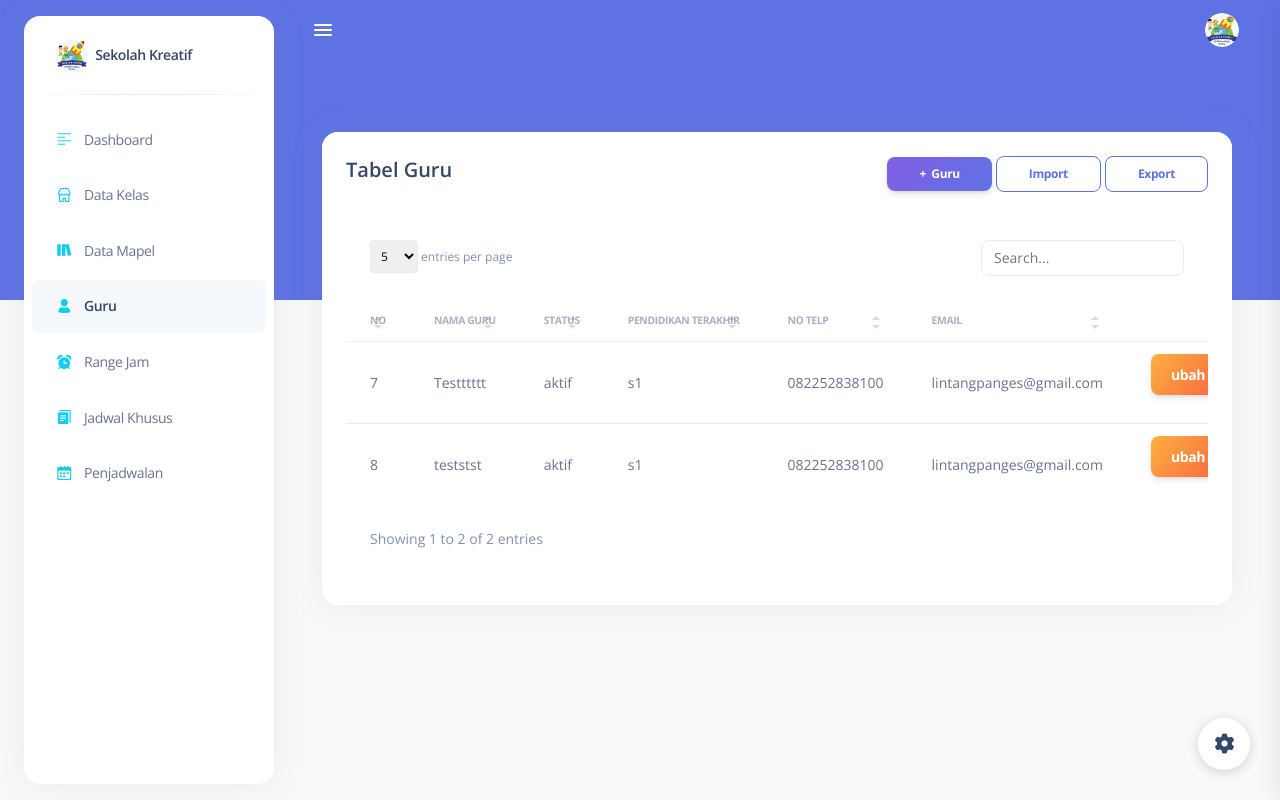
After one commit to adilsentosa/sekolahmuhammadiyah, a Django app: page /guru/ in a window 1280 px wide. The commit adds this page. Run offline with Django 5.2, Linux system fonts and the light colour scheme; a user stored in the database is signed in; data comes from the database, SQL or seed files in the repository; both versions use the stored data as it was after the commit; some libraries are stand-ins or nearby versions.

Commit message:
form guru, delete, add

```diff
--- a/core/urls.py
+++ b/core/urls.py
@@ -9,10 +9,16 @@ urlpatterns = [
     path('login/', views.loginPage, name='login'),
     path('registeruser/', views.registerPage, name='registerpage'),
     path('logout/', views.logoutUser, name='logout'),
+
+    path('guru/', views.get_guru, name='guru'),
+    path('guru/addguru/', views.add_guru, name='create_guru'),
+    path('guru/delete/<str:pk>/', views.delete_guru, name='delete_guru'),
+
     path('jadwal/', views.get_jadwal, name='get_jadwal'),
     path('jadwal/add/', views.create_jadwal, name='add_jadwal'),
     path('jadwal/delete/<str:pk>/', views.delete_jadwal, name='delete_jadwal'),
     path('jadwal/update/<str:pk>/', views.update_jadwal, name='update_jadwal'),
+
     path('kelas/', views.get_kelas, name='get_kelas'),
     path('kelas/add/', views.add_kelas, name='add_kelas'),
     path('kelas/delete/<str:pk>/', views.delete_kelas, name='delete_kelas'),
--- a/core/views.py
+++ b/core/views.py
@@ -1,4 +1,5 @@
 from django.shortcuts import render, redirect
+from django.shortcuts import render, get_object_or_404
 from django.contrib.auth import authenticate, login, logout
 from django.contrib.auth.decorators import login_required
 from django.contrib.auth.models import Group
@@ -9,6 +10,12 @@ from .forms import CreateUserForm
 
 # Create your views here.
 
+#dashboard
+@login_required(login_url='login')
+def index(request):
+    return render(request, 'index.html',)
+
+# login & register
 @unauthenticated_user
 def loginPage(request):
     if request.method == 'POST':
@@ -28,10 +35,6 @@ def logoutUser(request):
     logout(request)
     return redirect('login')
 
-@login_required(login_url='login')
-def index(request):
-    return render(request, 'index.html',)
-
 @unauthenticated_user
 def registerPage(request):
     form = CreateUserForm()
@@ -50,6 +53,38 @@ def registerPage(request):
     context = {'form':form}
     return render(request, 'registration/signup.html', context)
 
+#crud guru
+@login_required(login_url='login')
+def get_guru (request):
+    context = {
+        'guru_form': Guru.objects.all()
+    }
+    return render(request, 'guru/guru.html', context)
+@login_required(login_url='login')
+def add_guru(request):
+    form = CreateUserForm()
+    form2 = GuruForm()
+    if request.method == 'POST':
+        form = CreateUserForm(request.POST)
+        form2 = GuruForm(request.POST)
+        if form.is_valid() and form2.is_valid() :
+            user = form.save()
+            f2 = form2.save(commit=False)
+            f2.user=user
+            f2.save()
+            group = Group.objects.get_or_create(name='pegawai')
+            group[0].user_set.add(user)
+            messages.success(request, "Data Berhasil Ditambah")
+            return redirect('create_guru')
+    context = { 'form': form, 'form2': form2}
+    return render(request, 'guru/guru_form.html', context)
+@login_required(login_url='login')
+def delete_guru(request, pk):
+    g = get_object_or_404 (Guru, id=pk)
+    g.delete()
+    g.user.delete()
+    messages.success(request, "Data Berhasil Dihapus")
+    return redirect('guru')
 
 #crud kelas
 @login_required(login_url='login')
--- /dev/null
+++ b/templates/guru/guru.html
@@ -0,0 +1,91 @@
+{% extends 'base.html' %}
+{% load crispy_forms_tags %}
+{% load static %}
+
+{% block content %}
+<link id="pagestyle" href="{% static 'assets/css/tess.css' %}" rel="stylesheet" />
+
+<main class="main-content position-relative border-radius-lg ">
+  <div class="container-fluid py-4">
+    <div class="row justify-content-center mt-4">
+      <div class="col-12">
+        <div class="card">
+          <div class="card-header pb-0">
+            <div class="d-lg-flex">
+              <h5 class="mb-0">Tabel Guru</h5>
+              <div class="ms-auto my-auto mt-lg-0 mt-4">
+                <div class="ms-auto my-auto">
+                  <a href="{% url 'create_guru' %}" class="btn bg-gradient-primary btn-sm mb-0">+&nbsp; Guru</a>
+                  <a href="" class="btn btn-outline-primary btn-sm mb-0"> Import</a>
+                  <a href="" class="btn btn-outline-primary btn-sm mb-0" target="_blank">Export</a>
+                </div>
+              </div>
+            </div>
+          </div>
+          <div class="card-body">
+            <div class="table-responsive">
+              <table class="table table-flush" id="datatable-search">
+                <thead class="thead-light">
+                  <tr>
+                    <th>No</th>
+                    <th>Nama Guru</th>
+                    <th>Status</th>
+                    <th>Pendidikan Terakhir</th>
+                    <th>No Telp</th>
+                    <th>Email</th>
+                    <th class="text-center">Aksi</th>
+                  </tr>
+                </thead>
+                <tbody>
+                  {% for gr in guru_form %}
+                  <tr>
+                    <td class="text-sm font-weight-small">{{gr.id}}</td>
+                    <td class="text-sm font-weight-small">{{gr.nama_guru}}</td>
+                    <td class="text-sm font-weight-small">{{gr.status}}</td>
+                    <td class="text-sm font-weight-small">{{gr.pendidikan_terakhir}}</td>
+                    <td class="text-sm font-weight-small">{{gr.no_telp}}</td>
+                    <td class="text-sm font-weight-small">{{gr.email}}</td>
+                    <td class="text-center">
+                      <a href="" class="btn bg-gradient-warning"
+                        data-bs-toggle="tooltip" data-bs-original-title="Edit">
+                        ubah
+                      </a>
+                      <button type="button" data-bs-toggle="modal" class="btn bg-gradient-danger"
+                        data-bs-target="#Delete{{gr.id}}">
+                        hapus
+                      </button>
+                    </td>
+                  </tr>
+                  <div class="modal fade" id="Delete{{gr.id}}" tabindex="-1" aria-hidden="true">
+                    <div class="modal-dialog mt-lg-10">
+                      <div class="modal-content">
+                        <div class="modal-header">
+                          <h5 class="modal-title" id="ModalLabel">Hapus {{gr.nama_guru}}</h5>
+                          <i class="fas fa-upload ms-3"></i>
+                          <button type="button" class="btn-close" data-bs-dismiss="modal" aria-label="Close"></button>
+                        </div>
+                        <div class="modal-body">
+                          <p>Are you sure you want to delete<strong> {{gr.nama_guru}}</strong> permanently?</p>
+                        </div>
+                        <div class="modal-footer">
+                          <form method="POST" action="{% url 'delete_guru' gr.id %}">
+                            {% csrf_token %}
+                            <button type="button" class="btn bg-gradient-secondary btn-sm"
+                              data-bs-dismiss="modal">Close</button>
+                            <input type="submit" class="btn btn-danger" name="Confirm">
+                          </form>
+                        </div>
+                      </div>
+                    </div>
+                  </div>
+                  {% endfor%}
+                </tbody>
+              </table>
+            </div>
+          </div>
+        </div>
+      </div>
+    </div>
+  </div>
+</main>
+{% endblock content %}
--- a/templates/menus.html
+++ b/templates/menus.html
@@ -34,14 +34,6 @@
     <li class="nav-item">
         <a class="nav-link" href="#">
           <div class="icon icon-shape icon-sm text-center d-flex align-items-center justify-content-center">
-            <i class="ni ni-map-big text-info text-sm opacity-10"></i>
-          </div>
-          <span class="nav-link-text ms-1">Data Jurusan</span>
-        </a>
-    </li>
-    <li class="nav-item">
-        <a class="nav-link" href="#">
-          <div class="icon icon-shape icon-sm text-center d-flex align-items-center justify-content-center">
             <i class="ni ni-shop text-info text-sm opacity-10"></i>
           </div>
           <span class="nav-link-text ms-1">Data Kelas</span>
@@ -56,7 +48,7 @@
         </a>
     </li>
     <li class="nav-item">
-        <a class="nav-link" href="#">
+        <a class="nav-link {% if request.path == guru %} active {% endif %}" href="{% url 'guru' %}">
           <div class="icon icon-shape icon-sm text-center d-flex align-items-center justify-content-center">
             <i class="ni ni-single-02 text-info text-sm opacity-10"></i>
           </div>
--- a/templates/registration/signup.html
+++ b/templates/registration/signup.html
@@ -72,10 +72,8 @@
       var form_fields = document.getElementsByTagName('input')
       form_fields[1].placeholder='Username..';
       form_fields[2].placeholder='Email..';
-      form_fields[3].placeholder='Nama Depan...';
-      form_fields[4].placeholder='Nama Belakang...';
-      form_fields[5].placeholder='Enter password...';
-      form_fields[6].placeholder='Re-enter Password...';
+      form_fields[3].placeholder='Enter password...';
+      form_fields[4].placeholder='Re-enter Password...';
       for (var field in form_fields){
       form_fields[field].className += ' form-control'
       }
```
Also changed, not shown: core/forms.py (+1 -20 lines), templates/guru/guru_form.html (added, +57 -0 lines), templates/registration/login.html (+3 -4 lines), db.sqlite3.
